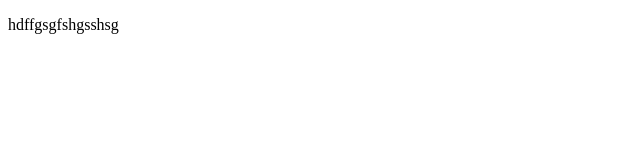
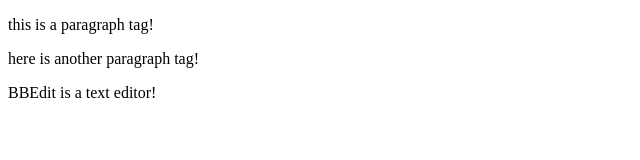
Before and after one commit to 1MMAD1LLP1CKL3/desktop, a plain HTML site: page index.html in a window 1280 px wide. Shown: the whole page, without its empty margins (0-640 px from the left). Drawn offline with Linux system fonts and the light colour scheme.

Commit message:
added a paragraph tag
I stated that BBEdit is a text editor

```diff
--- a/index.html
+++ b/index.html
@@ -6,6 +6,8 @@
 </head>
 
 <body>
-<p>hdffgsgfshgsshsg</p>
+<p>this is a paragraph tag!</p>
+<p>here is another paragraph tag!</p>
+<p>BBEdit is a text editor!</p>
 </body>
 </html>
```
